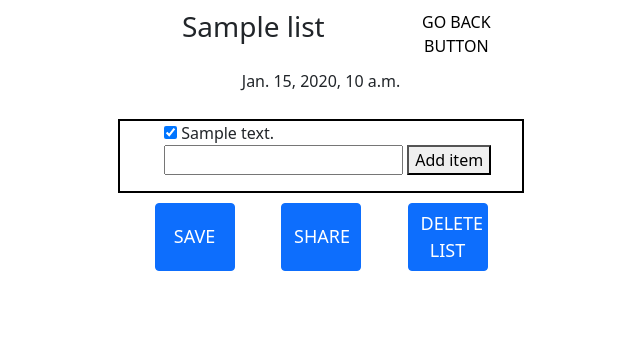
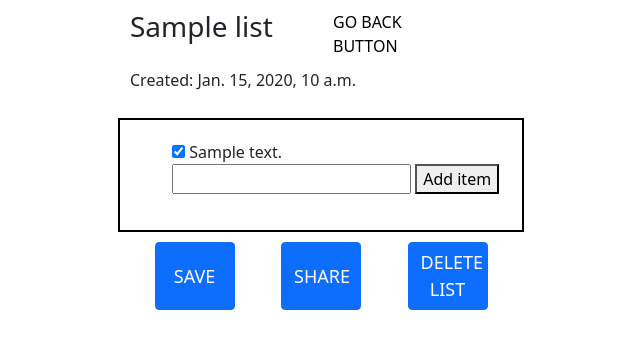
Before and after one commit to mikael-johnsson/your-shopping-list, a Django app: page /1/ in a window 1280 px wide. Shown: the part 91-440 px from the top of the page, without its empty margins (319-959 px from the left). Run offline with Django 4.2, Linux system fonts and the light colour scheme; tables that the repository leaves empty hold one stand-in row (values such as "Sample post").

Commit message:
style list_detail page

```diff
--- a/list_app/templates/list_app/list_detail.html
+++ b/list_app/templates/list_app/list_detail.html
@@ -4,11 +4,11 @@
 {% block content%}
 <div class="container" id="top-container">
     <div class="row centered">
-        <h3 class="col-8">{{ list.name }}</h3>
+        <h3 class="col-6 list-heading">{{ list.name }}</h3>
         <a href="{% url 'home' %}" class="col-4">Go back button</a>
     </div>
     <div class="row centered">
-        <p>{{ list.created_on }}</p>
+        <p>Created: {{ list.created_on }}</p>
     </div>
     <div class="row centered">
         <div class="list-container">
--- a/list_app/templates/list_app/list_list.html
+++ b/list_app/templates/list_app/list_list.html
@@ -4,7 +4,7 @@
 
 <!-- list_list.html content starts here -->
 {% if user.is_authenticated %}
-<h3>{{user}}'s lists</h3>
+<h3 id="username-heading">{{user}}'s lists</h3>
 
 {% for list in lists %}
     <a href="{% url 'list_detail' list.id %}">
--- a/static/css/style.css
+++ b/static/css/style.css
@@ -1,5 +1,5 @@
 /* General*/
-h3 {
+.username-heading {
     text-align: center;
     margin: 15px 0;
 }
@@ -43,6 +43,10 @@ nav h1 {
 
 /* List of lists page*/
 
+.username-heading {
+    text-align: center;
+    margin: 15px 0;
+}
 .card {
     min-width: 50%;
     width: 65%;
@@ -54,14 +58,6 @@ nav h1 {
 }
 
 /* List detail page*/
-
-.centered {
-    text-align: center;
-}
-
-.centered ul {
-    list-style-type: none;
-}
 
 .button-row {
     justify-content: space-evenly;
@@ -77,7 +73,11 @@ nav h1 {
 .list-container {
     border: 2px solid black;
     text-align: left;
+    padding: 20px;
+}
 
+.list-container ul {
+    list-style-type: none;
 }
 
 .row {
@@ -86,4 +86,5 @@ nav h1 {
 
 #top-container {
     max-width: 450px;
+    text-align: left;
 }
```
